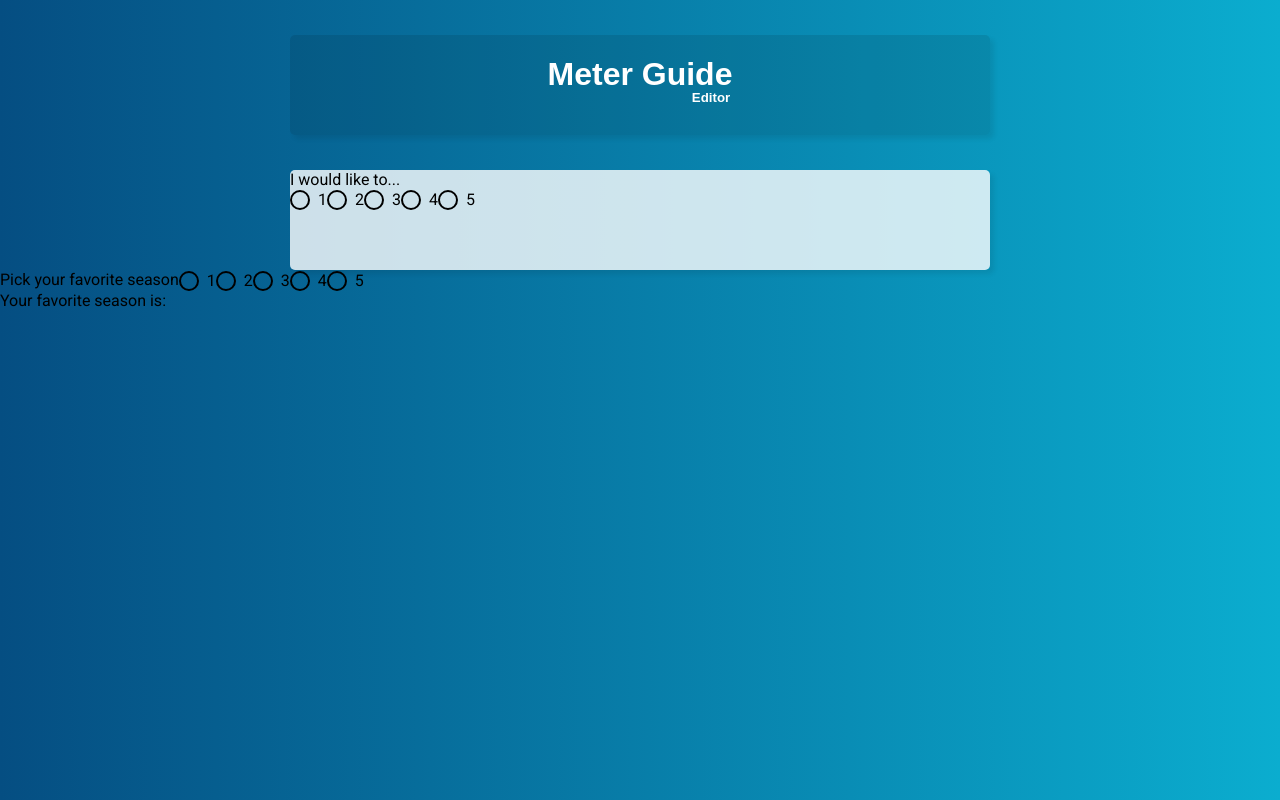
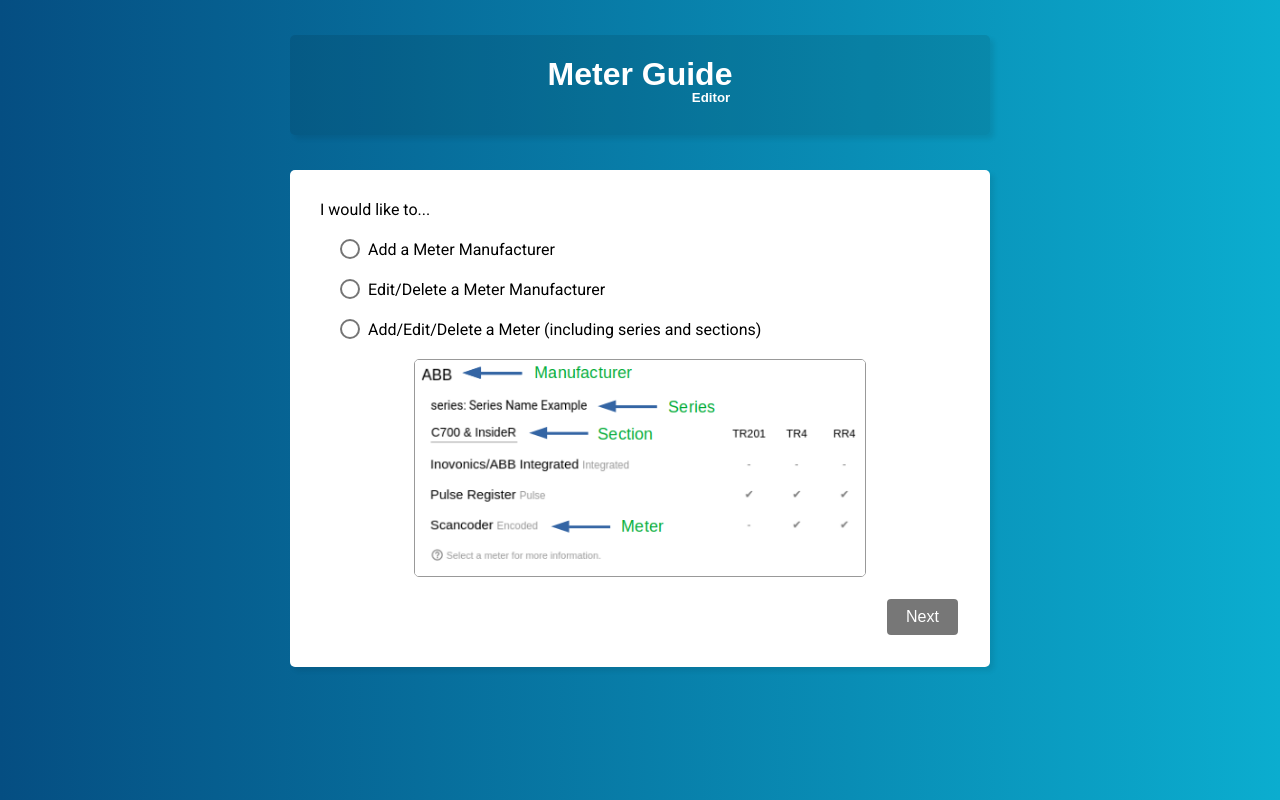
Before and after one commit to tdeckard2000/wiringGuide, an Angular app: page /edit in a window 1280 px wide. Built offline with nearby package versions, Linux system fonts and the light colour scheme.

Commit message:
Add radio selector to edit page

```diff
--- a/src/app/app.module.ts
+++ b/src/app/app.module.ts
@@ -19,6 +19,7 @@ import { HttpClientModule } from '@angular/common/http';
 import { EditPageTitleComponent } from './edit-page/edit-page-title/edit-page-title.component';
 import { EditPageBodyComponent } from './edit-page/edit-page-body/edit-page-body.component';
 import { MatRadioModule } from '@angular/material/radio';
+import { MatSliderModule } from '@angular/material/slider';
 
 @NgModule({
   declarations: [
@@ -42,7 +43,8 @@ import { MatRadioModule } from '@angular/material/radio';
     MatDialogModule,
     MatTabsModule,
     HttpClientModule,
-    MatRadioModule
+    MatRadioModule,
+    MatSliderModule
   ],
   providers: [],
   bootstrap: [AppComponent]
--- a/src/app/edit-page/edit-page-body/edit-page-body.component.css
+++ b/src/app/edit-page/edit-page-body/edit-page-body.component.css
@@ -1,12 +1,58 @@
-.divFormat{
-  background-color: rgba(255, 255, 255, .8);
+.button{
+  align-self: flex-end;
+  background-color: #777;
+  border: 2px solid;
+  border-radius: 6px;
+  color: white;
+  display: block;
+  font-size: 1rem;
+  line-height: 1.5;
+  margin-top: 20px;
+  padding: .375rem .75rem;
+  text-align: center;
+  width: 75px;
+}
+
+.button:hover{
+  cursor: pointer;
+}
+
+.button:focus{
+  background-color: #666;
+  border: 2px solid rgb(163, 163, 163);
+}
+
+.divBody{
+  margin: 30px;
+}
+
+.divContainer{
+  background-color: rgba(255, 255, 255);
   border-radius: 5px;
   box-shadow: 4px 4px 5px rgba(000, 000, 000, .08);
-  display: flex;
-  flex-direction: column;
+  height: fit-content;
   margin: auto;
   margin-top: 35px;
   max-width: 700px;
-  height: 100px;
+  overflow: auto;
   width: 80vw;
 }
+
+.flexColumn{
+  display: flex;
+  flex-direction: column;
+}
+
+.nameKeyImage{
+  border: 1px solid #999;
+  border-radius: 5px;
+  display: block;
+  margin: auto;
+  max-width: 450px;
+  width: 100%;
+}
+
+.radioButtons{
+  margin: 20px 20px;
+  width: 50%;
+}
--- a/src/app/edit-page/edit-page-body/edit-page-body.component.html
+++ b/src/app/edit-page/edit-page-body/edit-page-body.component.html
@@ -1,20 +1,20 @@
 <!-- Create New / Edit Existing -->
-<div class="divFormat">
+<div class="divContainer angularTheme">
+  <div class="divBody">
+
     <label for="radioSelections">I would like to...</label>
+    <!-- Radio Button Options -->
     <mat-radio-group [(ngModel)]="radioSelection" ria-labelledby="radioSelections" class="radioSelectionsGroup">
-    <mat-radio-button class="radioButton" *ngFor="let option of radioOptions" [value]="option">
+      <mat-radio-button class="radioButtons flexColumn" *ngFor="let option of radioOptions" [value]="option">
         {{option}}
       </mat-radio-button>
     </mat-radio-group>
+
+    <img class="nameKeyImage" src="./assets/images/nameKey.png" alt="">
+
+    <div class="flexColumn">
+      <button (click)="onClickNext()" [disabled]="radioSelection == ''" class="button">Next</button>
     </div>
 
-<label id="example-radio-group-label">Pick your favorite season</label>
-<mat-radio-group
-  aria-labelledby="example-radio-group-label"
-  class="example-radio-group"
-  [(ngModel)]="radioSelection">
-  <mat-radio-button class="example-radio-button" *ngFor="let season of radioOptions" [value]="season">
-    {{season}}
-  </mat-radio-button>
-</mat-radio-group>
-<div>Your favorite season is: {{radioSelection}}</div>
+  </div>
+</div>
--- a/src/app/edit-page/edit-page-body/edit-page-body.component.ts
+++ b/src/app/edit-page/edit-page-body/edit-page-body.component.ts
@@ -6,8 +6,19 @@ import { Component, OnInit } from '@angular/core';
   styleUrls: ['./edit-page-body.component.css']
 })
 export class EditPageBodyComponent implements OnInit {
+  currentPage = "I would like to";
   radioSelection = "";
-  radioOptions= ["1", "2", "3", "4", "5"]
+  radioOptions= [
+    "Add a Meter Manufacturer",
+    "Edit/Delete a Meter Manufacturer",
+    "Add/Edit/Delete a Meter (including series and sections)"
+  ];
+
+  onClickNext(){
+    this.currentPage = this.radioSelection;
+    console.log(this.currentPage)
+  }
+
   constructor() { }
 
   ngOnInit(): void {
```
Also changed, not shown: src/assets/images/nameKey.png (added). Lines whose indentation alone changed are shown as unchanged.
